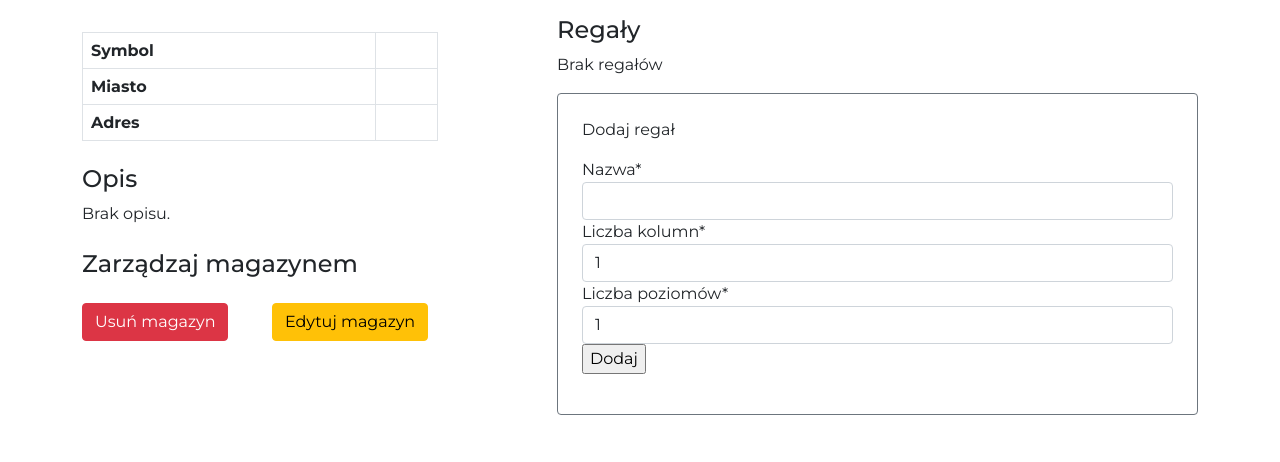
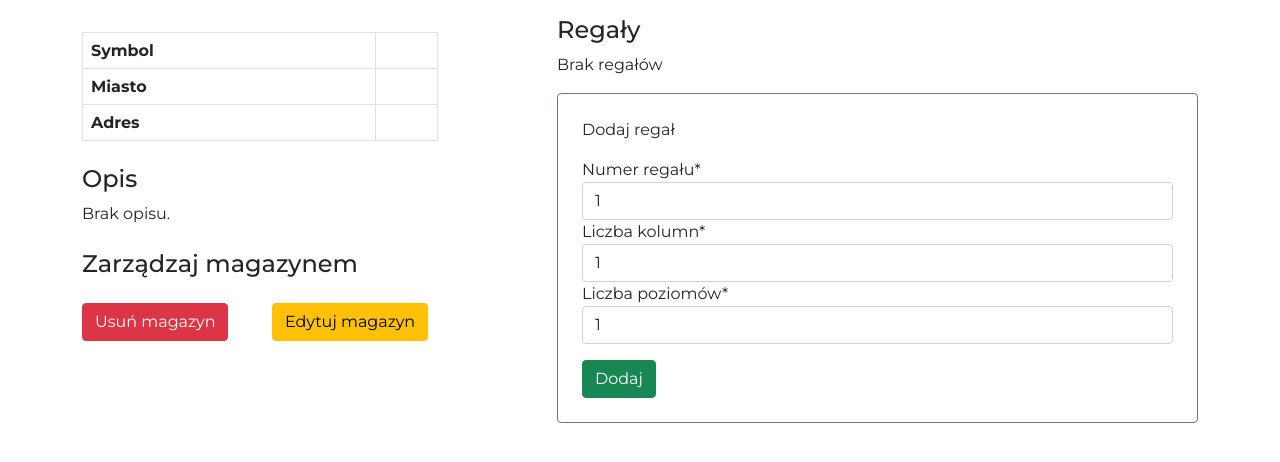
Before and after one commit to piotr-pawelczak/smart_warehouse, a Django app: template warehouse/templates/warehouse/warehouse_detail.html in a window 1280 px wide. Shown: the part 56-518 px from the top of the page. Run offline with Django 3.2, Linux system fonts and the light colour scheme; the template is opened without the code that fills it: values that come from a table or form of the project are taken from there, others are empty; some libraries are stand-ins or nearby versions.

Commit message:
Auto incrementation in form

```diff
--- a/warehouse/forms.py
+++ b/warehouse/forms.py
@@ -26,5 +26,5 @@ class WarehouseForm(forms.ModelForm):
 class ShelfForm(forms.ModelForm):
     class Meta:
         model = Shelf
-        fields = ['name', 'columns', 'levels']
-        labels = {'name': 'Nazwa', 'columns': 'Liczba kolumn', 'levels': 'Liczba poziomów'}
+        fields = ['shelf_number', 'columns', 'levels']
+        labels = {'shelf_number': 'Numer regału', 'columns': 'Liczba kolumn', 'levels': 'Liczba poziomów'}
--- a/warehouse/models.py
+++ b/warehouse/models.py
@@ -37,6 +37,7 @@ class Warehouse(models.Model):
 
 class Shelf(models.Model):
     warehouse = models.ForeignKey(Warehouse, related_name='shelves', on_delete=models.CASCADE)
+    shelf_number = models.PositiveIntegerField(default=1, validators=[MinValueValidator(1)])
     name = models.CharField(unique=True, max_length=50)
     columns = models.PositiveIntegerField(default=1, validators=[MinValueValidator(1)])
     levels = models.PositiveIntegerField(default=1, validators=[MinValueValidator(1)])
--- a/warehouse/templates/warehouse/warehouse_detail.html
+++ b/warehouse/templates/warehouse/warehouse_detail.html
@@ -122,7 +122,7 @@
             <form action="." method="post" class="form-group border border-secondary rounded p-4 mx-auto my-3">
                  <p>Dodaj regał</p>
                 {{ form|crispy }}
-                <p><input type="submit" value="Dodaj">
+                <input type="submit" value="Dodaj" class="btn btn-success mx-auto mt-3">
                 {% csrf_token %}
             </form>
         </div>
```
Also changed, not shown: warehouse/views.py (+12 -5 lines), warehouse/migrations/0003_shelf_shelf_number.py (added).
